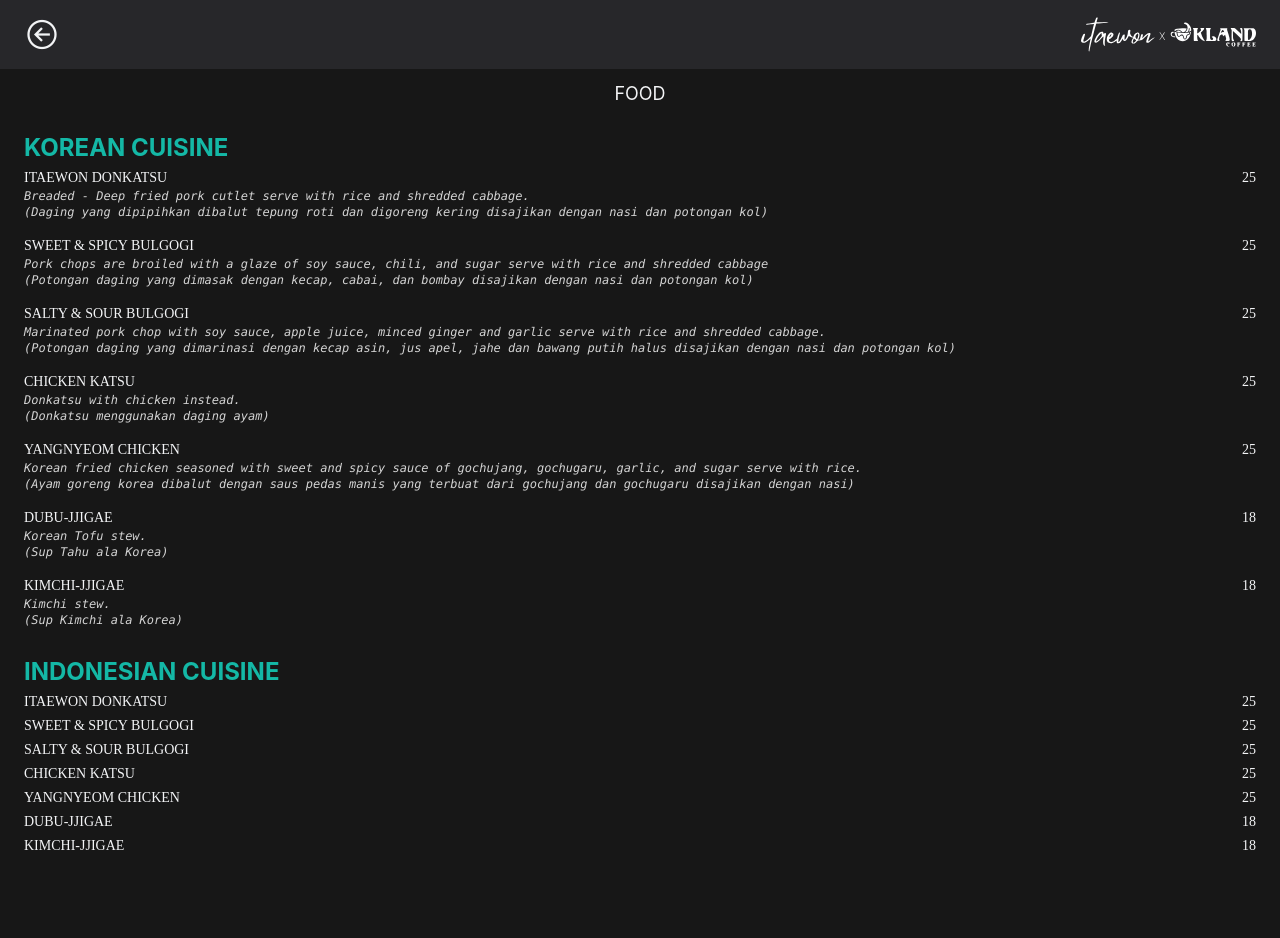
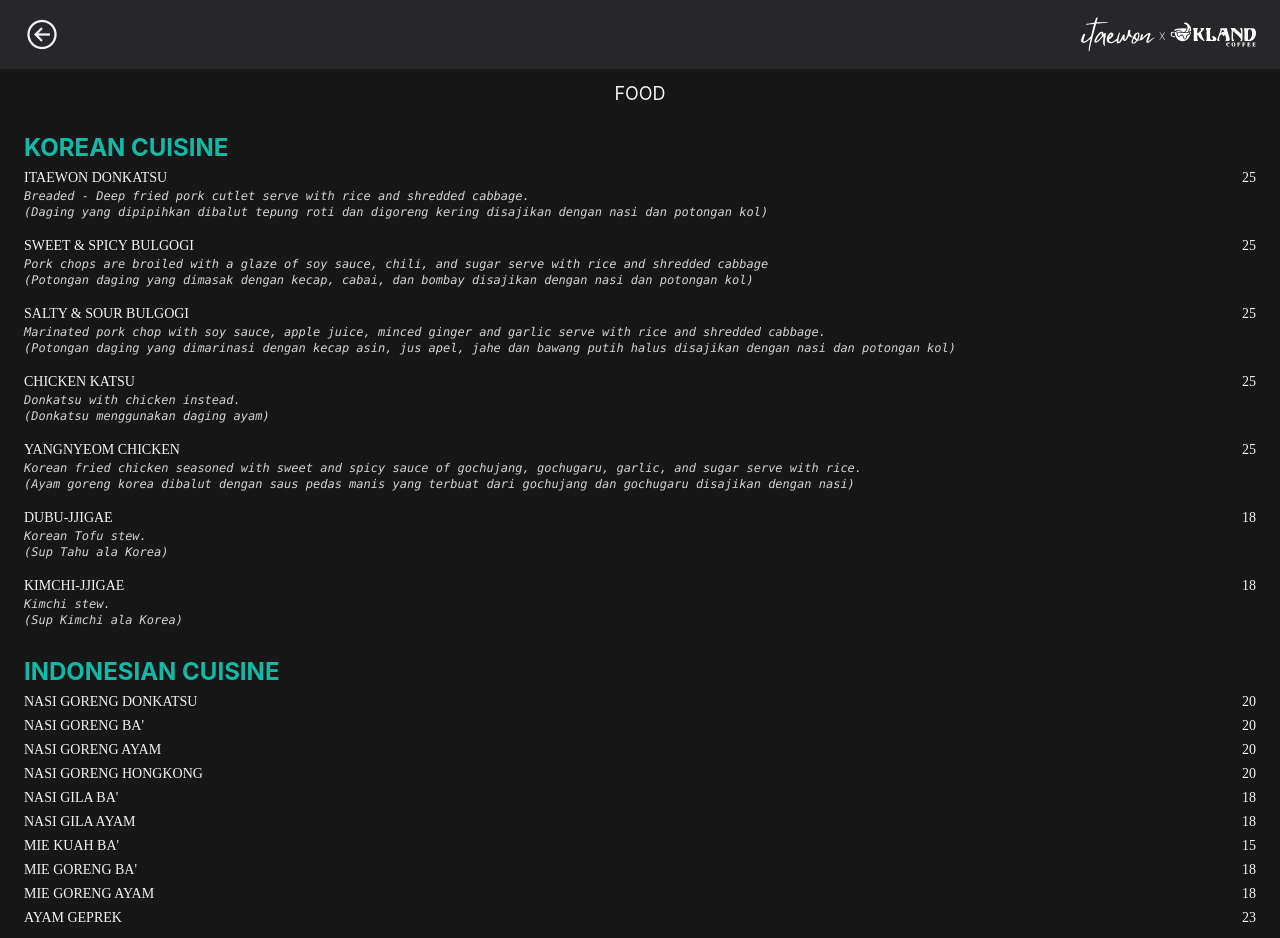
Before and after one commit to meimodev/mapalus-web, a Next.js app: page /itaewon/food in a window 1280 px wide. Shown: the top 938 px of the page. Built offline with nearby package versions, Linux system fonts and the light colour scheme; a web font is replaced by a local one.

Commit message:
init commit

```diff
--- a/comps/itaewon/_footer.jsx
+++ b/comps/itaewon/_footer.jsx
@@ -5,7 +5,7 @@
     <footer>
       <div className="">
         <a
-          href="https://www.google.com"
+          href="https://www.mapalusindonesia.com"
           target="_blank"
           rel="noopener noreferrer"
         >
--- a/pages/itaewon/food.jsx
+++ b/pages/itaewon/food.jsx
@@ -109,13 +109,16 @@
     },
 
     { type: "head", name: "INDONESIAN CUISINE" },
-    { type: "item", name: "ITAEWON DONKATSU", price: "25" },
-    { type: "item", name: "SWEET & SPICY BULGOGI", price: "25" },
-    { type: "item", name: "SALTY & SOUR BULGOGI", price: "25" },
-    { type: "item", name: "CHICKEN KATSU", price: "25" },
-    { type: "item", name: "YANGNYEOM CHICKEN", price: "25" },
-    { type: "item", name: "DUBU-JJIGAE", price: "18" },
-    { type: "item", name: "KIMCHI-JJIGAE", price: "18" },
+    { type: "item", name: "NASI GORENG DONKATSU", price: "20" },
+    { type: "item", name: "NASI GORENG BA'", price: "20" },
+    { type: "item", name: "NASI GORENG AYAM", price: "20" },
+    { type: "item", name: "NASI GORENG HONGKONG", price: "20" },
+    { type: "item", name: "NASI GILA BA'", price: "18" },
+    { type: "item", name: "NASI GILA AYAM", price: "18" },
+    { type: "item", name: "MIE KUAH BA'", price: "15" },
+    { type: "item", name: "MIE GORENG BA'", price: "18" },
+    { type: "item", name: "MIE GORENG AYAM", price: "18" },
+    { type: "item", name: "AYAM GEPREK", price: "23" },
   ];
 
   return <Page items={items} headClassName="text-kland" />;
```
